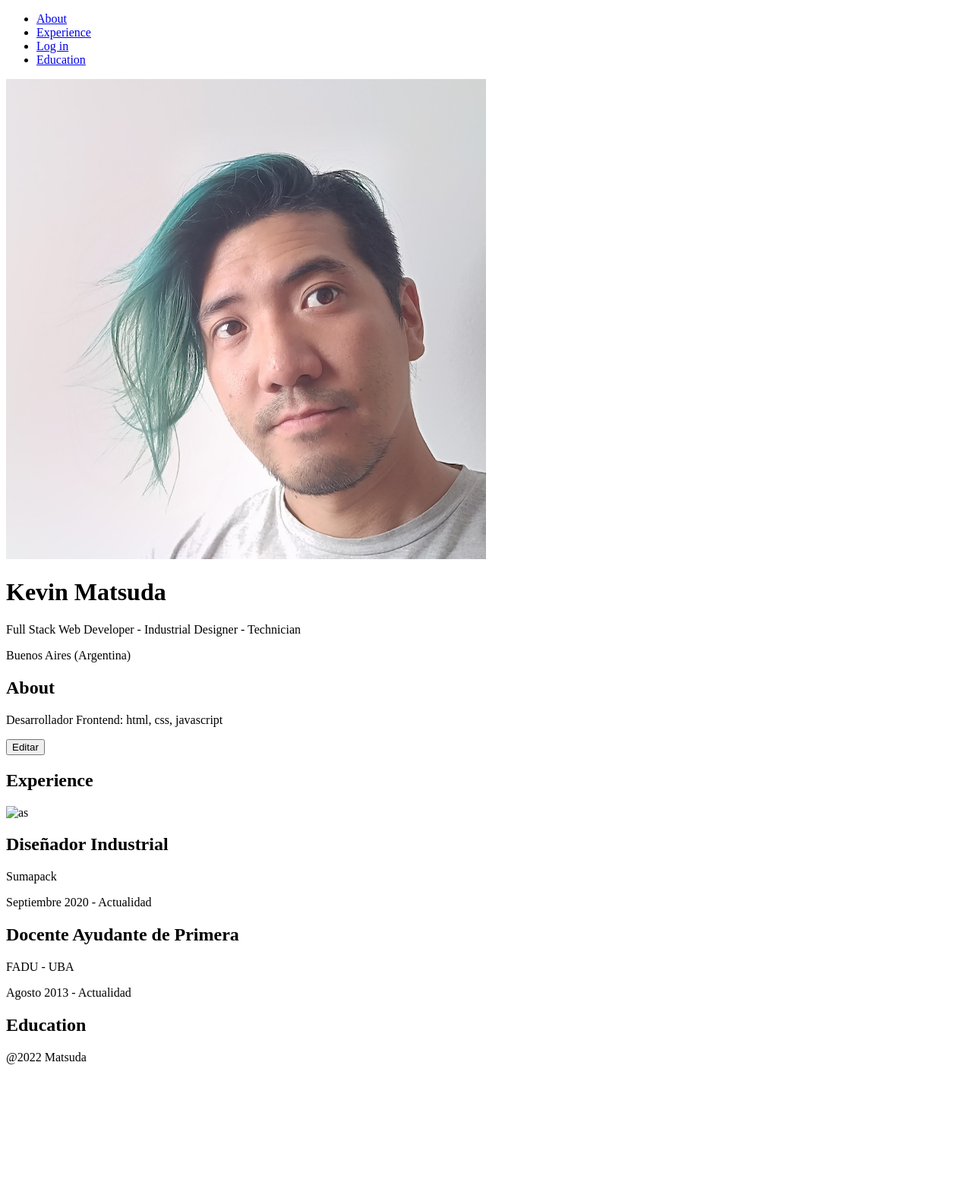
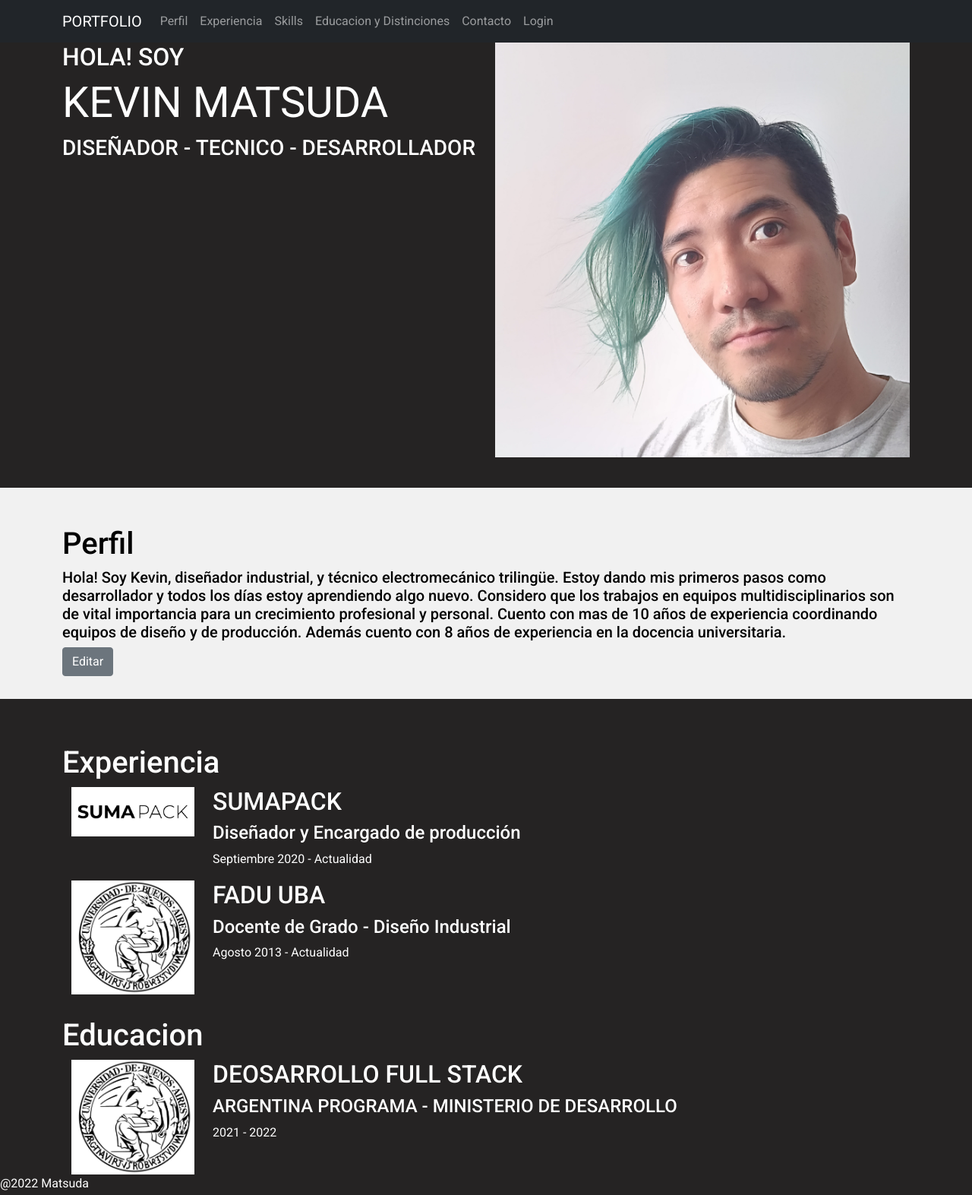
Before and after one commit to devQuebin/proyIntegrador_MatsudaKevin, a plain HTML site: page index.html in a window 1280 px wide. Shown: the whole page at 76% size. Before the commit the page ends 1417 px from the top, so only its background shows below. Drawn offline with nearby package versions, Linux system fonts and the light colour scheme.

Commit message:
navbar, perfil, exp y educacion, incompleto

```diff
--- a/index.html
+++ b/index.html
@@ -4,72 +4,134 @@
   <meta charset="UTF-8">
   <meta http-equiv="X-UA-Compatible" content="IE=edge">
   <meta name="viewport" content="width=device-width, initial-scale=1.0">
+
   <title>Kevin Matsuda - Portfolio</title>
 
+  <!--font roboto regular-->
+  <link rel="preconnect" href="https://fonts.googleapis.com">
+<link rel="preconnect" href="https://fonts.gstatic.com" crossorigin>
+<link href="https://fonts.googleapis.com/css2?family=Roboto:wght@400;500&display=swap" rel="stylesheet">
+
+<!--Bootstrap5-->
+  <link href="https://cdn.jsdelivr.net/npm/bootstrap@5.1.3/dist/css/bootstrap.min.css" rel="stylesheet" integrity="sha384-1BmE4kWBq78iYhFldvKuhfTAU6auU8tT94WrHftjDbrCEXSU1oBoqyl2QvZ6jIW3" crossorigin="anonymous">
+<!--CSS-->
+<link rel="stylesheet" href="style.css">
+<!--scroll-->
+<script src="https://unpkg.com/scrollreveal"></script>
 </head>
 <body>
-   <nav class="navbar navbar-expand-sm bg-dark">
 
-        <div class="container-fluid">
-          <!-- Links -->
-          <ul class="navbar-nav">
-            <li class="nav-item">
-              <a class="nav-link" href="#about">About</a>
-            </li>
-            <li class="nav-item">
-              <a class="nav-link" href="#experience">Experience</a>
-            </li>
-            <li class="nav-item">
-              <a class="nav-link" href="#">Log in</a>
-            </li>
-            <li class="nav-item">
-                <a class="nav/link" href="#education">Education</a>
-            </li>
+  <nav class="navbar sticky-top navbar-expand-md navbar-dark bg-dark">
+
+   <div class="container">
+
+    <a href="#" class="navbar-brand">PORTFOLIO</a>
+
+    <button class="navbar-toggler" type="button" data-bs-toggle="collapse" data-bs-target="#firstNavbar" aria-controls="firstNavbar" aria-expanded="false" aria-label="Toggle navigation">
+      <span class="navbar-toggler-icon"></span>
+</button>
+<!--el boton funciona, abre, pero no cierra-->
+    <div class="collapse navbar-collapse" id="firstNavbar">
+
+     <ul class="navbar-nav ml-auto">
+ <!--por que no se acomoda a la izq?-->
+       <li class="nav-item"><a class="nav-link" href="#perfil">Perfil</a></li>
+       <li class="nav-item"><a class="nav-link" href="#experiencia">Experiencia</a></li>
+       <li class="nav-item"><a class="nav-link" href="#skills">Skills</a></li>
+       <li class="nav-item"><a class="nav-link" href="#educacion">Educacion y Distinciones</a></li>
+       <li class="nav-item"><a class="nav-link" href="contacto">Contacto</a></li>
+       <li class="nav-item"><a class="nav-link" href="#login">Login</a></li>
      </ul>
      </div>
+    </div>
+  </nav>
 
-      </nav>
   <header>
-        <img src="img/cuarenkevin2.png" style="width: 50%;" alt="Foto kevin matsuda">
-      <h1 id="name" class="titulo">Kevin Matsuda</h1>
-      <p id="profile">Full Stack Web Developer - Industrial Designer - Technician</p>
-      <p id="location">Buenos Aires (Argentina)</p>
+    <div class="container">
+      <div class="row">
+        <div class="col-md-6">
+          <div class="header-content-left">
+          <h2>HOLA! SOY</h2>
+          <h1 class="display-4">KEVIN MATSUDA</h1>
+          <h3 class="mb">DISEÑADOR - TECNICO - DESARROLLADOR</h3>
+          </div>
+        </div>
+        <div class="col-md-6">
+          <div class="header-content-right">
+          <img src="img/cuarenkevin2.png" style="width: 100%;" alt="Foto kevin matsuda">
+          </div>
+        </div>
+      </div>
+    </div>
 </header>
-    <section id="about">
-      <h1>About</h1>
-      <p  id="pAbout">Desarrollador Frontend: html, css, javascript</p>
-      <button class="btn btn-dark" onclick="onEdit()">Editar</button>
+
+<!--perfil-->
+<section id="perfil">
+  <div class="container">
+  <h1 class="light">Perfil</h1>
+  <p class="h5">Hola! Soy Kevin, diseñador industrial, y técnico electromecánico trilingüe. Estoy dando mis primeros pasos como desarrollador y todos los días estoy aprendiendo algo nuevo. Considero que los trabajos en equipos multidisciplinarios son de vital importancia para un crecimiento profesional y personal. Cuento con mas de 10 años de experiencia coordinando equipos de diseño y de producción. Además cuento con 8 años de experiencia en la docencia universitaria.</p>
+  <button class="btn btn-secondary" onclick="onEdit()">Editar</button>
+</div>
 </section>
-    <section id="experience">
-      <h1>Experience</h1>
-      <div class="container-fluid">
+
+<!--exp-->
+<div class="container">
+<section id="experiencia">
+  <h1>Experiencia</h1>
+  <div class="container">
     <div class="row">
         <div class="col-2">
-                <img src="imagenes/html5.png" class="img-fluid" alt="as">
+            <img src="img/logo sumapack.jpg" class="img-fluid" alt="as">
         </div>
         <div class="col">
-                <h2>Diseñador Industrial</h2>
-                <p>Sumapack</p>
+            <h2>SUMAPACK</h2>
+            <p class="h4">Diseñador y Encargado de producción</p>
             <p>Septiembre 2020 - Actualidad</p>
         </div>
     </div>
     </div>
 
-      <h2>Docente Ayudante de Primera</h2>
-      <p>FADU - UBA</p>
+    <div class="container">
+      <div class="row">
+          <div class="col-2">
+              <img src="img/uba.jpg" class="img-fluid" alt="uba">
+          </div>
+          <div class="col">
+              <h2>FADU UBA</h2>
+              <p class="h4">Docente de Grado - Diseño Industrial  </p>
               <p>Agosto 2013 - Actualidad</p>
+          </div>
+      </div>
+      </div>
 </section>
-    <section id="education">
-        <h1>Education</h1>
-        <div class="container-fuid">
+</div>
+<!--educacion y distinciones-->
+<div class="container">
+<section id="educacion">
+    <h1>Educacion</h1>
+    <div class="container">
       <div class="row">
+          <div class="col-2">
+              <img src="img/uba.jpg" class="img-fluid" alt="uba">
+          </div>
+          <div class="col">
+              <h2>DEOSARROLLO FULL STACK</h2>
+              <p class="h4">ARGENTINA PROGRAMA - MINISTERIO DE DESARROLLO </p>
+              <p>2021 - 2022</p>
+          </div>
+      </div>
+      </div>
 
-            </div>
+</section>
 </div>
 <footer>
     <p>@2022 Matsuda</p>
 </footer>
-    <script src="js/app.js"></script>
+
+<!--scripts BS5-->
+  <script src="https://cdn.jsdelivr.net/npm/@popperjs/core@2.10.2/dist/umd/popper.min.js" integrity="sha384-7+zCNj/IqJ95wo16oMtfsKbZ9ccEh31eOz1HGyDuCQ6wgnyJNSYdrPa03rtR1zdB" crossorigin="anonymous"></script>
+  <script src="https://cdn.jsdelivr.net/npm/bootstrap@5.1.3/dist/js/bootstrap.min.js" integrity="sha384-QJHtvGhmr9XOIpI6YVutG+2QOK9T+ZnN4kzFN1RtK3zEFEIsxhlmWl5/YESvpZ13" crossorigin="anonymous"></script>
   <script src="https://cdn.jsdelivr.net/npm/bootstrap@5.1.3/dist/js/bootstrap.bundle.min.js" integrity="sha384-ka7Sk0Gln4gmtz2MlQnikT1wXgYsOg+OMhuP+IlRH9sENBO0LRn5q+8nbTov4+1p" crossorigin="anonymous"></script>
+
 </body>
 </html>
--- a/style.css
+++ b/style.css
@@ -1,26 +1,16 @@
 body {
-    font-family: monospace;
+    background: rgb(37, 35, 35);
+    font-family: 'Roboto', sans-serif;
+    color: white}
+
+#perfil {
+    background: #f1f1f1;
+    padding: 50px 0 30px 0;
+    margin-top: 40px;
+    color: black;
 }
-section h1{
-    color:darkblue;
+#experiencia {
+    padding: 20px 0 30px 0;
+    margin-top: 40px;
+
 }
-.titulo{
-    font-family: "Lucida Console", Monaco, monospace;
-    font-size: 29px;
-    letter-spacing: 4.2px;
-    word-spacing: 0px;
-    color: #000000;
-    font-weight: 700;
-    text-decoration: none;
-    font-style: normal;
-    font-variant: small-caps;
-    text-transform: none;
-}
-
-section {
-    border-style: solid;
-    border-width: 1px;
-    border-radius: 15px;
-    padding: 10px;
-    margin-bottom: 5px;
-}
```
Also changed, not shown: img/logo sumapack.jpg (added), img/uba.jpg (added). Lines whose indentation alone changed are shown as unchanged.
